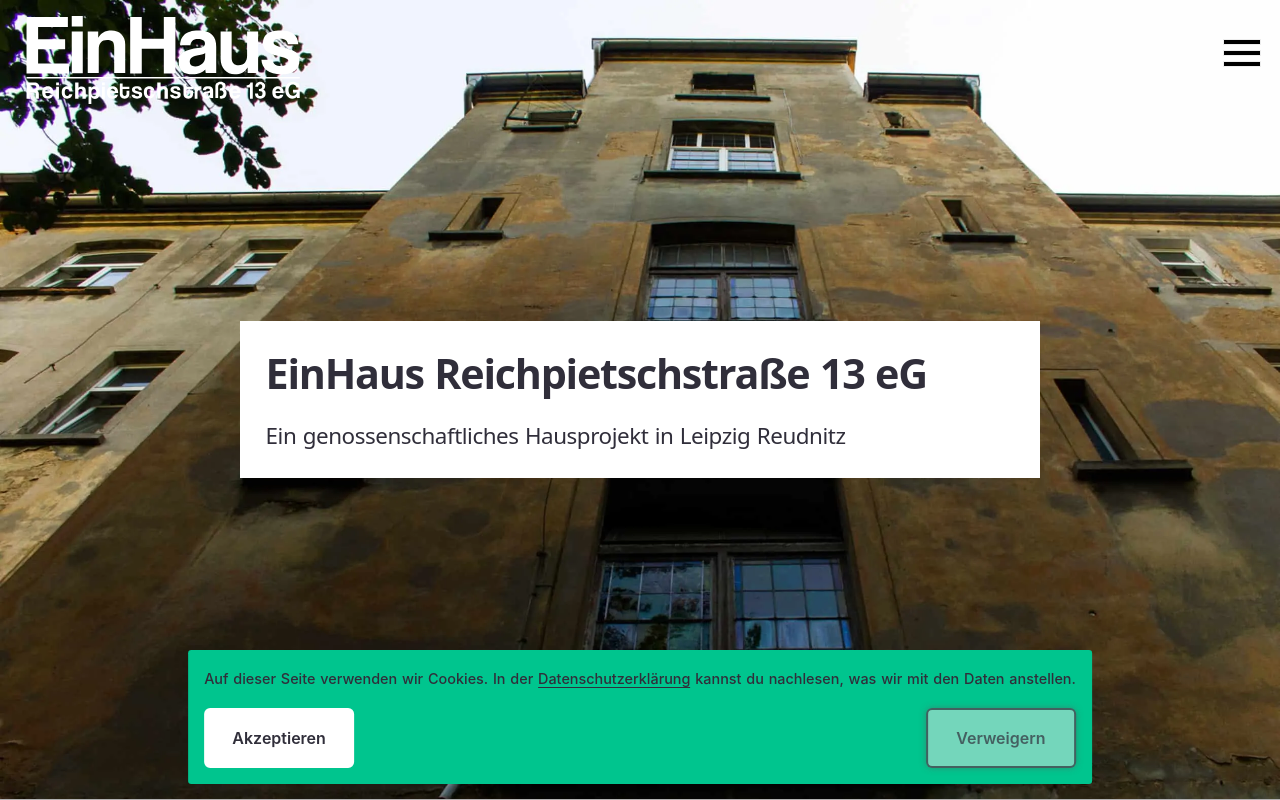
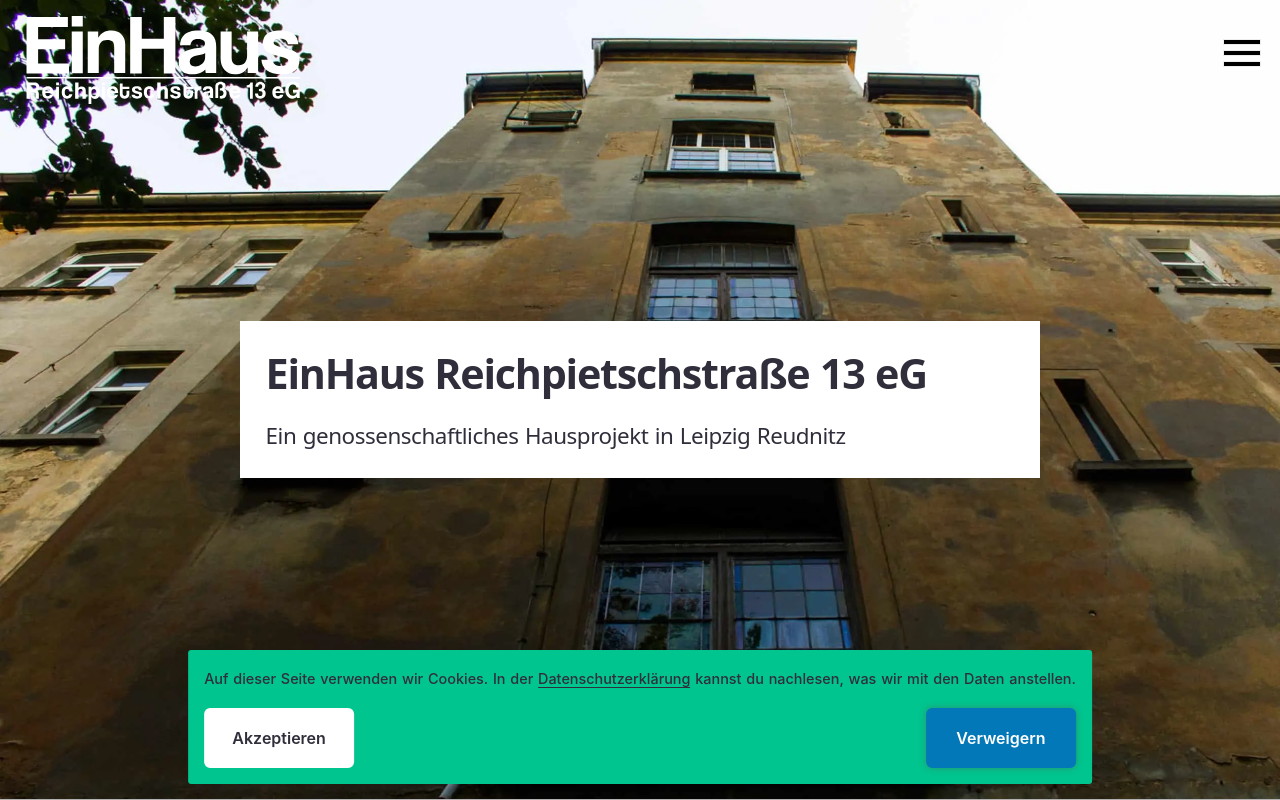
Before and after one commit to 3vincent/einhaus-leipzig, a Nuxt app: page / in a window 1280 px wide. In both pictures the pointer is over the button "Verweigern". Shown: the top 800 px of the page. Built offline with nearby package versions, Linux system fonts and the light colour scheme.

Commit message:
Restore cookie decline button color

```diff
--- a/app/components/cookie-banner.vue
+++ b/app/components/cookie-banner.vue
@@ -137,10 +137,20 @@ const denyCookie = () => {
   }
 
   .link.secondary {
-    color: var(--main-text-color-dark) !important;
+    color: white !important;
+    background-color: var(--button-color);
+    border-color: var(--button-color) !important;
 
-    &:hover {
-      color: var(--main-text-color-semidark) !important;
+    &:hover,
+    &:focus {
+      color: white !important;
+      background-color: var(--button-color-hover);
+      border-color: var(--button-color-hover) !important;
+    }
+
+    &:active {
+      background-color: var(--button-color-active);
+      border-color: var(--button-color-active) !important;
     }
   }
 }
```
